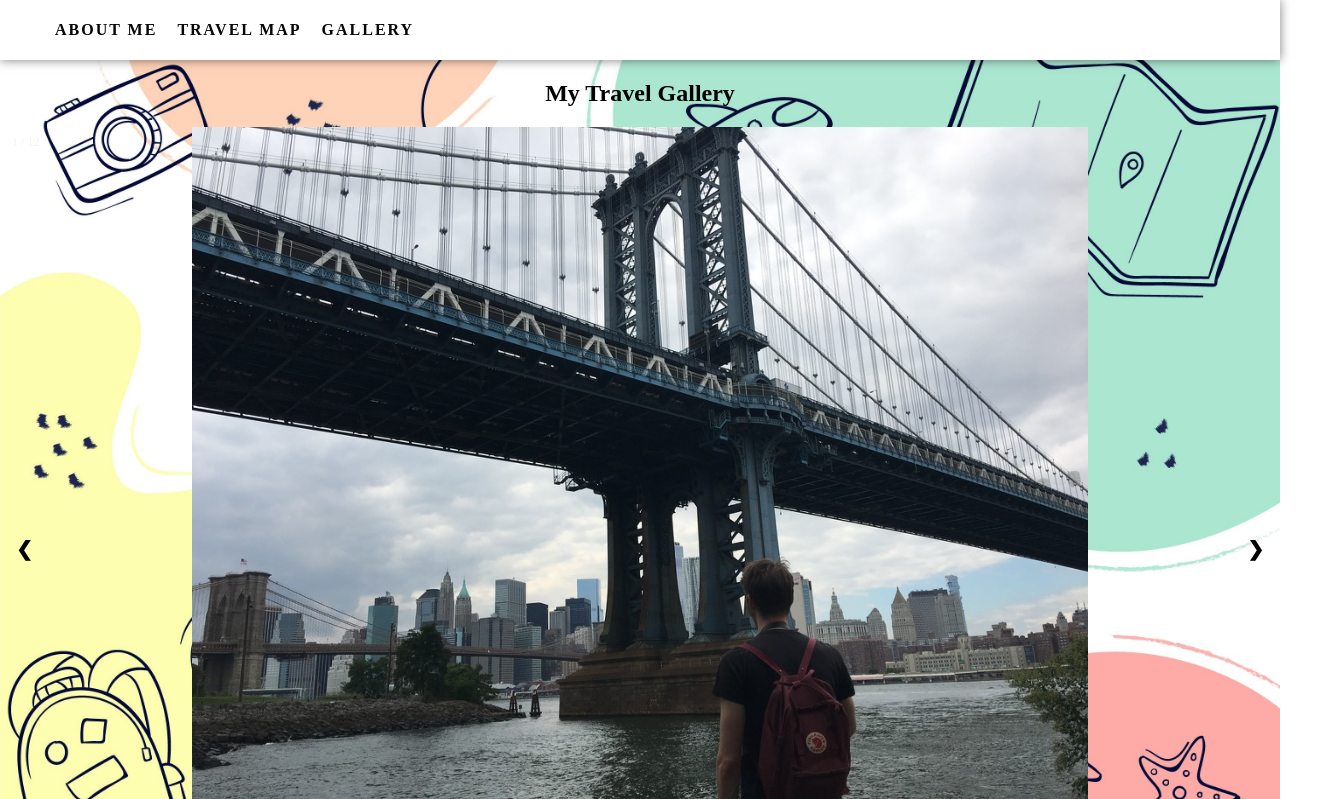
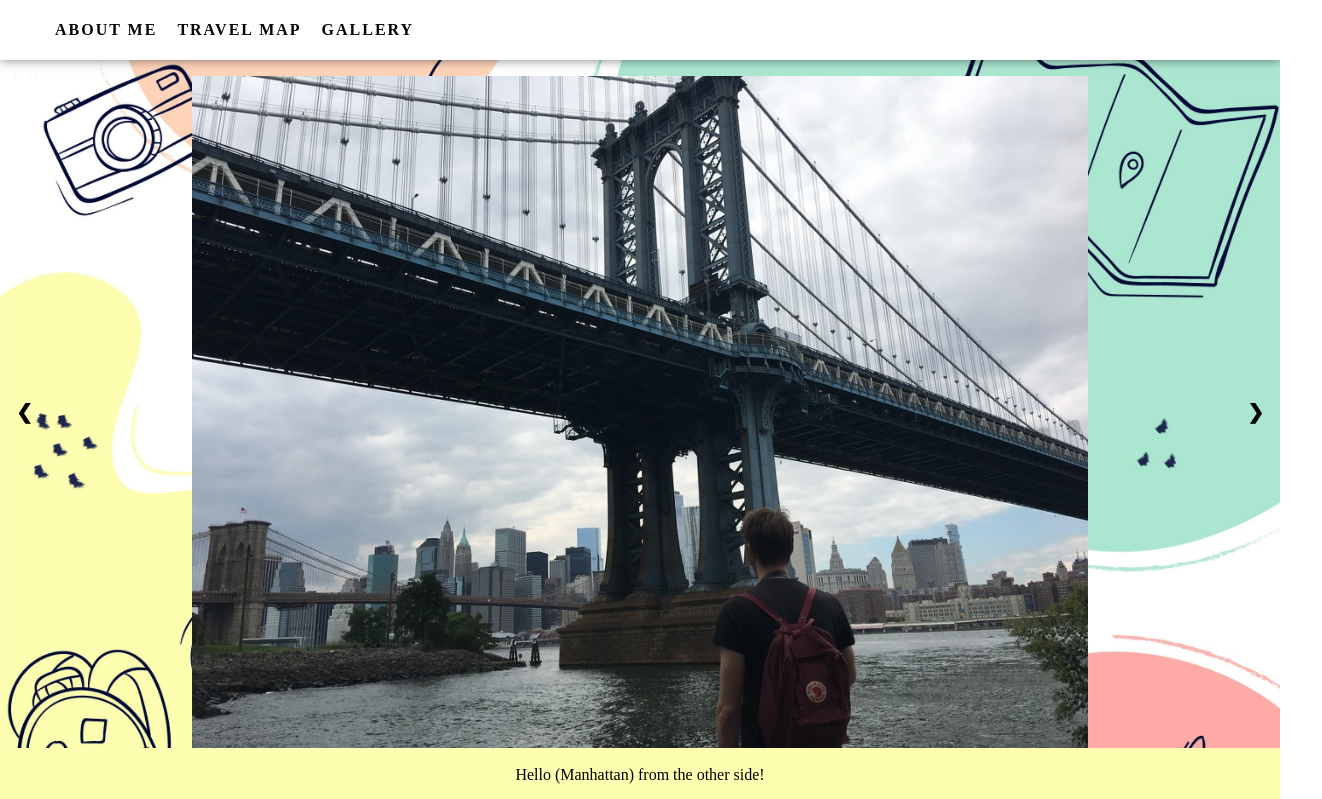
Before and after one commit to DiemBang/my-hobby, a website built with Vite: page vite-project/index.html in a window 1280 px wide. Both pictures are taken after a click on the link "GALLERY". Shown: the top 799 px of the page, 1322 px wide, since content can reach past the window. Built offline with nearby package versions, Linux system fonts and the light colour scheme.

Commit message:
:lipstick: update styling on gallery page

```diff
--- a/vite-project/main.js
+++ b/vite-project/main.js
@@ -53,7 +53,6 @@ galleryLink.addEventListener("click", function (event) {
   aboutPage.classList.add("hidden");
   travelPage.classList.add("hidden");
   galleryPage.innerHTML = `
-  <h2 style="text-align: center">My Travel Gallery</h2>
 
       <div class="container">
         <div class="mySlides">
@@ -128,7 +127,7 @@ galleryLink.addEventListener("click", function (event) {
             <img
               class="demo cursor"
               src="/assets/slideshow/brooklyn.jpeg"
-              style="width: 120%"
+              style="width: 50%"
               onclick="currentSlide(1)"
               alt="Hello (Manhattan) from the other side!"
             />
@@ -137,7 +136,7 @@ galleryLink.addEventListener("click", function (event) {
             <img
               class="demo cursor"
               src="/assets/slideshow/kyotostreetfood.jpg"
-              style="width: 120%"
+              style="width: 50%"
               onclick="currentSlide(2)"
               alt="Street food in Japan is a must. These takoyakis were indulged in Kyoto."
             />
@@ -146,7 +145,7 @@ galleryLink.addEventListener("click", function (event) {
             <img
               class="demo cursor"
               src="/assets/slideshow/naradeers.jpg"
-              style="width: 120%"
+              style="width: 50%"
               onclick="currentSlide(3)"
               alt="Nara Park is home to hundreds of freely roaming deer."
             />
@@ -155,7 +154,7 @@ galleryLink.addEventListener("click", function (event) {
             <img
               class="demo cursor"
               src="/assets/slideshow/kinosakicrab.JPG"
-              style="width: 120%"
+              style="width: 50%"
               onclick="currentSlide(4)"
               alt="The famous hot spring town Kinosaki in west Japan is also known for the crabs."
             />
@@ -164,7 +163,7 @@ galleryLink.addEventListener("click", function (event) {
             <img
               class="demo cursor"
               src="/assets/slideshow/kyotoautumn.JPG"
-              style="width: 120%"
+              style="width: 50%"
               onclick="currentSlide(5)"
               alt="Autumn in Kyoto is magical. "
             />
@@ -173,7 +172,7 @@ galleryLink.addEventListener("click", function (event) {
             <img
               class="demo cursor"
               src="/assets/slideshow/kyotobreakfast.JPG"
-              style="width: 120%"
+              style="width: 50%"
               onclick="currentSlide(6)"
               alt="I can have Japanese breakfast EVERY DAY for the rest of my life."
             />
@@ -182,7 +181,7 @@ galleryLink.addEventListener("click", function (event) {
             <img
               class="demo cursor"
               src="/assets/slideshow/venicebeach.jpeg"
-              style="width: 120%"
+              style="width: 50%"
               onclick="currentSlide(7)"
               alt="One of my favourite spots in LA. The houses here are dreamy."
             />
@@ -191,8 +190,8 @@ galleryLink.addEventListener("click", function (event) {
             <img
               class="demo cursor"
               src="/assets/slideshow/ninhbinh.jpeg"
-              style="width: 120%"
-              onclick="currentSlide(12)"
+              style="width: 50%"
+              onclick="currentSlide(8)"
               alt="One sweaty hike up a mountain later and this is the reward: views over Ninh Binh."
             />
           </div>
@@ -200,8 +199,8 @@ galleryLink.addEventListener("click", function (event) {
             <img
               class="demo cursor"
               src="/assets/slideshow/osakanight.jpg"
-              style="width: 120%"
-              onclick="currentSlide(7)"
+              style="width: 50%"
+              onclick="currentSlide(9)"
               alt="Osaka at night offers vibrant night views, exiting entertainment and top dining."
             />
           </div>
@@ -209,8 +208,8 @@ galleryLink.addEventListener("click", function (event) {
             <img
               class="demo cursor"
               src="/assets/slideshow/osakasushi.jpg"
-              style="width: 120%"
-              onclick="currentSlide(12)"
+              style="width: 50%"
+              onclick="currentSlide(10)"
               alt="These fresh tuna rolls from a market in Osaka are out of this world."
             />
           </div>
@@ -218,8 +217,8 @@ galleryLink.addEventListener("click", function (event) {
           <img
             class="demo cursor"
             src="/assets/slideshow/sanfran.jpeg"
-            style="width: 120%"
-            onclick="currentSlide(12)"
+            style="width: 50%"
+            onclick="currentSlide(11)"
             alt="'Everywhere you look, everywhere you go...' The Painted Ladies in San Francisco."
           />
         </div>
@@ -227,7 +226,7 @@ galleryLink.addEventListener("click", function (event) {
         <img
           class="demo cursor"
           src="/assets/slideshow/studioghibli.jpg"
-          style="width: 120%"
+          style="width: 50%"
           onclick="currentSlide(12)"
           alt="Couldn't snag tickets to Studio Ghibli in Tokyo, but running into Totoro outside did softened the blow."
         />
--- a/vite-project/style.css
+++ b/vite-project/style.css
@@ -70,6 +70,7 @@ img {
   margin: 0 auto;
   width: 70%;
   height: auto;
+  padding-top: 1em;
 }
 
 /* Position the image container (needed to position the left and right arrows) */
```
